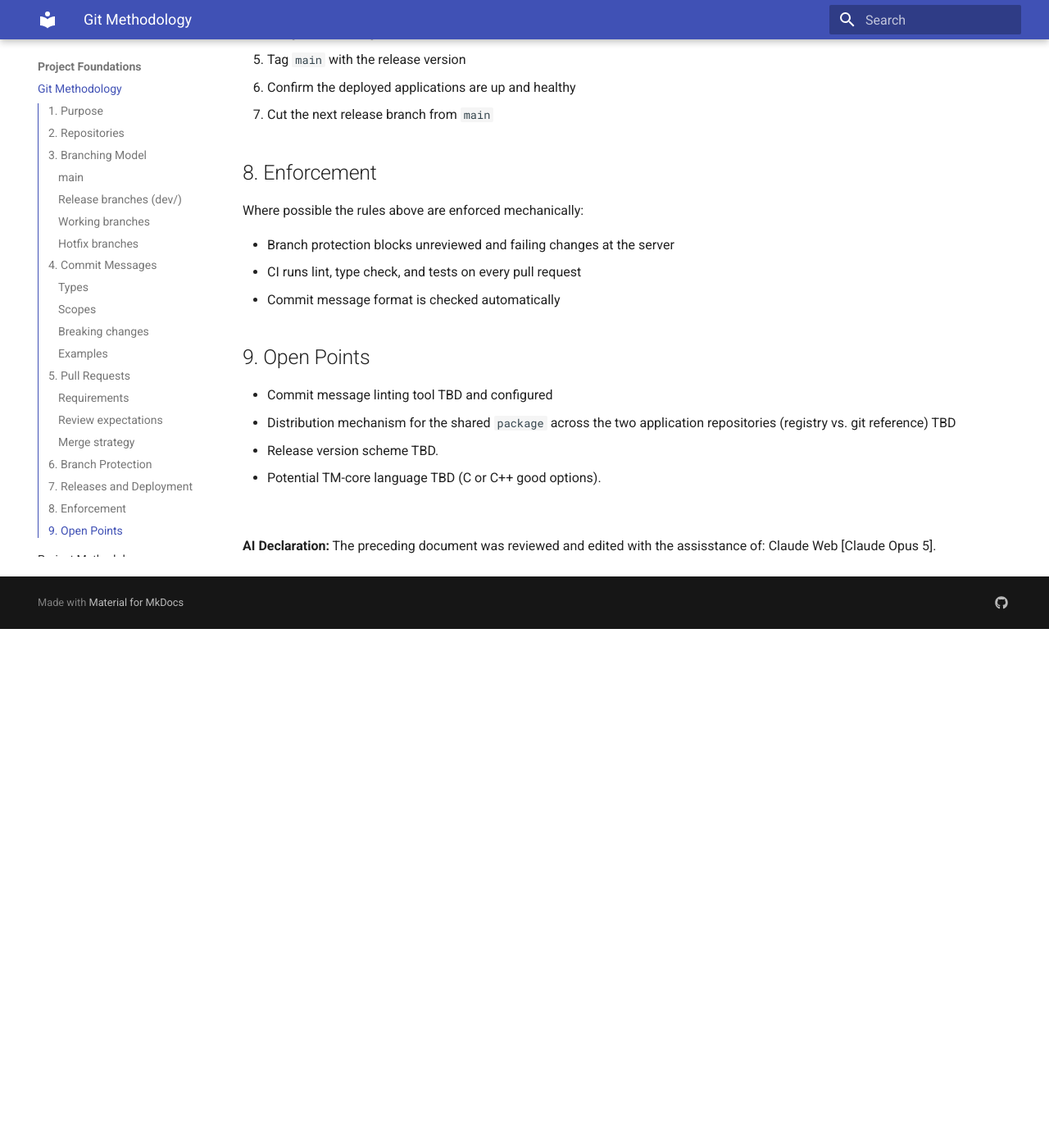
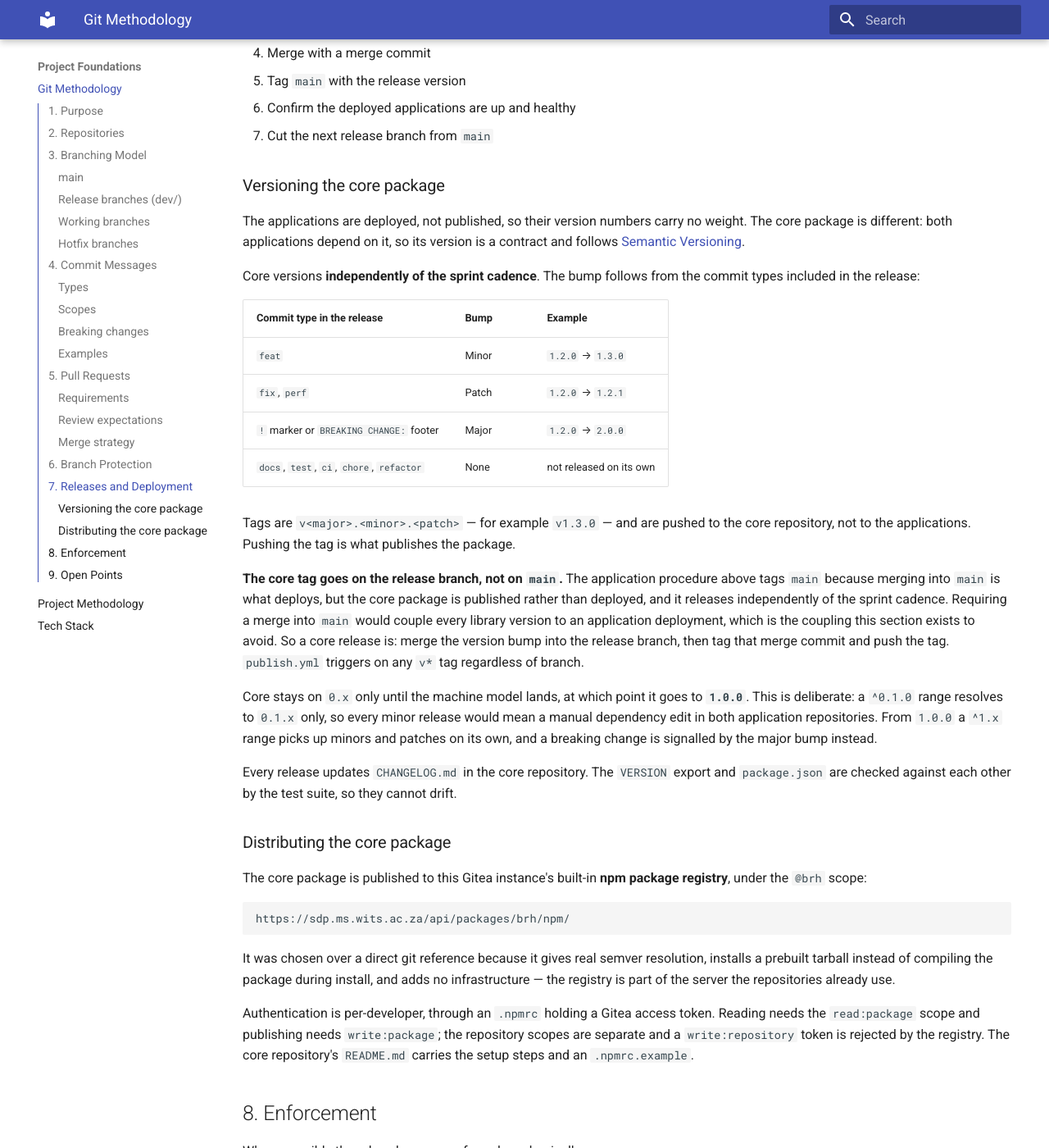
Before and after one commit to 2883251/Automata-Editor-and-Visualiser-Documentation, an MkDocs documentation site: the page built from docs/Project Foundations/git-methodology.md, in a window 1280 px wide and 1400 px high, scrolled down 4437 px. Shown: the whole window at 82% size. Built offline with MkDocs 1.6.1 and Material for MkDocs 9.7.7, drawn with Linux system fonts in a browser that asks for light colours; before the commit the page ends 5204 px from its top, so only the background shows below that; some of the changed text lies outside the part shown.

Commit message:
docs(methodology): settle core package versioning and distribution (#63)
Closes both open points that §9 carried since the first draft.

**Distribution** — the core package ships through this server's built-in npm
registry under the `@brh` scope, chosen over a git reference because it gives
real semver resolution and installs a prebuilt tarball instead of compiling on
install. Records the per-developer `.npmrc` setup and the token scopes, which
are separate from the repository scopes and fail in a way that looks like a
broken registry URL rather than a missing scope.

**Versioning** — semver independent of the sprint cadence, with the bump
following from the commit types in the release, and the move to 1.0.0 once the
machine model landed so consumers get workable `^1.x` ranges instead of `0.x`
carets that resolve to patches only.

Also states where the core tag goes. The procedure in §7 says to tag `main`,
which is right for the applications because merging into `main` is what deploys
them, but wrong for a package that is published rather than deployed. Read
literally it would require deploying both applications to ship a library
version, which is the coupling this section exists to avoid.

Closes #62

Co-Authored-By: Claude Opus 5 <noreply@anthropic.com>

Reviewed-on: https://sdp.ms.wits.ac.za/brh/Automata-Editor-and-Visualiser-Documentation/pulls/63
Reviewed-by: HaydnRad <2883251@students.wits.ac.za>
Co-authored-by: r-fletcher <fletcher.ryj@gmail.com>
Co-committed-by: r-fletcher <fletcher.ryj@gmail.com>

````diff
--- a/docs/Project Foundations/git-methodology.md
+++ b/docs/Project Foundations/git-methodology.md
@@ -149,7 +149,9 @@ The following rules are configured on `main` and on the active release branch:
 
 Merging the release branch into `main` is what deploys the application.
 
-Responsibility for the release is assigned at the sprint meeting preceding it. The release procedure is:
+Responsibility for the release is assigned at the sprint meeting preceding it. The procedure below
+releases the **applications**. The core package is released on its own cadence and its tag goes
+elsewhere — see *Versioning the core package*.
 
 1. Confirm CI is green on the release branch
 2. Open a PR from the release branch into `main`
@@ -158,6 +160,58 @@ Responsibility for the release is assigned at the sprint meeting preceding it. T
 5. Tag `main` with the release version
 6. Confirm the deployed applications are up and healthy
 7. Cut the next release branch from `main`
+
+### Versioning the core package
+
+The applications are deployed, not published, so their version numbers carry no weight. The core
+package is different: both applications depend on it, so its version is a contract and follows
+[Semantic Versioning](https://semver.org/).
+
+Core versions **independently of the sprint cadence**. The bump follows from the commit types
+included in the release:
+
+| Commit type in the release | Bump | Example |
+| --- | --- | --- |
+| `feat` | Minor | `1.2.0` → `1.3.0` |
+| `fix`, `perf` | Patch | `1.2.0` → `1.2.1` |
+| `!` marker or `BREAKING CHANGE:` footer | Major | `1.2.0` → `2.0.0` |
+| `docs`, `test`, `ci`, `chore`, `refactor` | None | not released on its own |
+
+Tags are `v<major>.<minor>.<patch>` — for example `v1.3.0` — and are pushed to the core
+repository, not to the applications. Pushing the tag is what publishes the package.
+
+**The core tag goes on the release branch, not on `main`.** The application procedure above tags
+`main` because merging into `main` is what deploys, but the core package is published rather than
+deployed, and it releases independently of the sprint cadence. Requiring a merge into `main` would
+couple every library version to an application deployment, which is the coupling this section
+exists to avoid. So a core release is: merge the version bump into the release branch, then tag
+that merge commit and push the tag. `publish.yml` triggers on any `v*` tag regardless of branch.
+
+Core stays on `0.x` only until the machine model lands, at which point it goes to **`1.0.0`**.
+This is deliberate: a `^0.1.0` range resolves to `0.1.x` only, so every minor release would mean
+a manual dependency edit in both application repositories. From `1.0.0` a `^1.x` range picks up
+minors and patches on its own, and a breaking change is signalled by the major bump instead.
+
+Every release updates `CHANGELOG.md` in the core repository. The `VERSION` export and
+`package.json` are checked against each other by the test suite, so they cannot drift.
+
+### Distributing the core package
+
+The core package is published to this Gitea instance's built-in **npm package registry**, under
+the `@brh` scope:
+
+```
+https://sdp.ms.wits.ac.za/api/packages/brh/npm/
+```
+
+It was chosen over a direct git reference because it gives real semver resolution, installs a
+prebuilt tarball instead of compiling the package during install, and adds no infrastructure —
+the registry is part of the server the repositories already use.
+
+Authentication is per-developer, through an `.npmrc` holding a Gitea access token. Reading needs
+the `read:package` scope and publishing needs `write:package`; the repository scopes are separate
+and a `write:repository` token is rejected by the registry. The core repository's `README.md`
+carries the setup steps and an `.npmrc.example`.
 
 ## 8. Enforcement
 
@@ -170,11 +224,15 @@ Where possible the rules above are enforced mechanically:
 ## 9. Open Points
 
 - Commit message linting tool TBD and configured
-- Distribution mechanism for the shared `package` across the two application
-  repositories (registry vs. git reference) TBD
-- Release version scheme TBD.
 - Potential TM-core language TBD (C or C++ good options).
+
+Settled since the first draft:
+
+- **Distribution mechanism** — the Gitea npm package registry, over a git reference. See
+  §7, *Distributing the core package*.
+- **Release version scheme** — independent semver for the core package, driven by commit type.
+  See §7, *Versioning the core package*.
 
 <br>
 
-**AI Declaration:** The preceding document was reviewed and edited with the assisstance of: Claude Web [Claude Opus 5].
+**AI Declaration:** The preceding document was reviewed and edited with the assisstance of: Claude Web [Claude Opus 5]. The versioning and distribution sections in §7, and the corresponding updates to §9, were written with the assistance of: Claude Code [Claude Opus 5].
````
